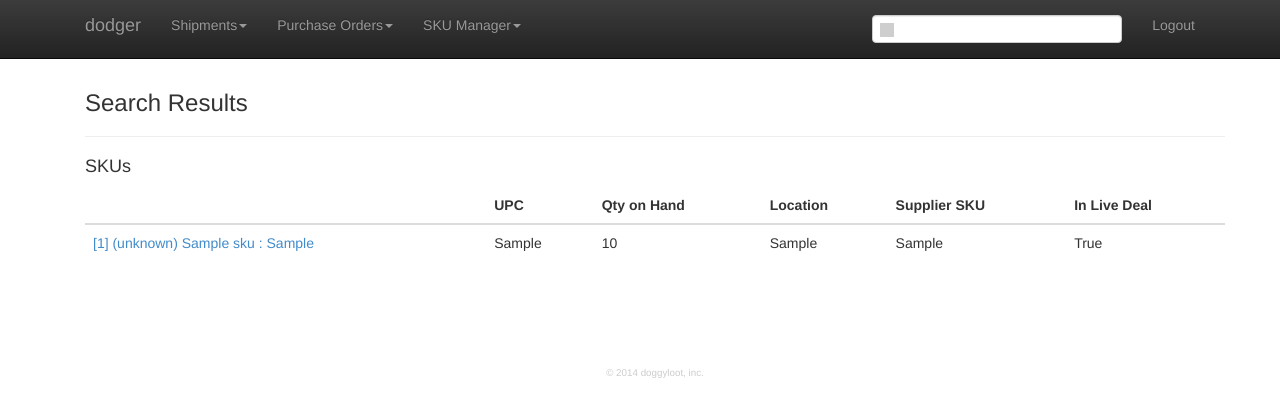
After one commit to vforgione/dodger, a Django app: page /search/ in a window 1280 px wide. The commit adds this page. Shown: the top 417 px of the page. Run offline with Django 3.2, Linux system fonts and the light colour scheme; a user stored in the database is signed in; data comes from the database, SQL or seed files in the repository; tables that the repository leaves empty hold one stand-in row (values such as "Sample post"); parts of the project's set-up code (start-up, migrations or seed data) failed here and were passed over; some libraries are stand-ins or nearby versions; grey boxes are pictures that could not be loaded.

Commit message:
added search functionality -- closes #26

```diff
--- /dev/null
+++ b/app/templates/app/search.html
@@ -0,0 +1,36 @@
+{% extends 'dodger/base.html' %}
+
+{% block content %}
+<h3>Search Results</h3>
+<hr />
+
+{% if not skus %}
+<p>No results.</p>
+{% endif %}
+
+{% if skus %}
+<h4>SKUs</h4>
+<div class="table-responsive">
+  <table class="table">
+  <thead>
+    <tr>
+      <th>&nbsp;</th><th>UPC</th><th>Qty on Hand</th><th>Location</th><th>Supplier SKU</th><th>In Live Deal</th>
+    </tr>
+  </thead>
+  <tbody>
+    {% for sku in skus %}
+    <tr>
+      <td><a href="{{ sku.get_absolute_url }}" target="_blank">{{ sku }}</a></td>
+      <td>{{ sku.upc }}</td>
+      <td>{{ sku.quantity_on_hand }}</td>
+      <td>{{ sku.location }}</td>
+      <td>{{ sku.supplier_sku }}</td>
+      <td>{{ sku.in_live_deal }}</td>
+    </tr>
+    {% endfor %}
+  </tbody>
+  </table>
+</div>
+{% endif %}
+
+{% endblock %}
--- a/app/templates/app/sku__view.html
+++ b/app/templates/app/sku__view.html
@@ -25,7 +25,7 @@
   <tr><th>In Live Deal</th><td>{{ sku.in_live_deal }}</td></tr>
   <tr><th>Date Created</th><td>{{ sku.created }}</td></tr>
   <tr><th>Date Last Modified</th><td>{{ sku.modified }}</td></tr>
-  {% if sku.skuattribute_set|length %}
+  {% if sku.skuattribute_set.all|length %}
   <tr>
     <td colspan="2">
       <h4>Attributes</h4>
--- a/app/urls.py
+++ b/app/urls.py
@@ -3,6 +3,10 @@ from django.conf.urls import patterns, url
 
 urlpatterns = patterns(
     'app.views',
+
+    ##
+    # search
+    url(r'^search/$', 'search', name='search'),
 
     ## adjustments
     # cost adjustments
--- a/app/views.py
+++ b/app/views.py
@@ -18,6 +18,38 @@ from models import *
 PAGE_SIZE = 20
 
 TZ = timezone('America/Chicago')
+
+
+##
+# search
+@login_required
+def search(request):
+    q = request.GET.get('q', None)
+
+    skus = Sku.objects.all()
+
+    if q:
+        attrs = [obj.sku.id for obj in SkuAttribute.objects.filter(value=q)]
+
+        skus = skus.filter(
+            Q(id__icontains=q) |
+            Q(name__icontains=q) |
+            Q(upc__icontains=q) |
+            Q(location__icontains=q) |
+            Q(brand__name__icontains=q) |
+            Q(owner__username__icontains=q) |
+            Q(supplier__name__icontains=q) |
+            Q(supplier_sku__icontains=q) |
+            Q(id__in=attrs)
+        )
+
+    return render_to_response(
+        'app/search.html',
+        {
+            'skus': skus,
+        },
+        context_instance=RequestContext(request)
+    )
 
 
 ## adjustments
--- a/templates/dodger/base.html
+++ b/templates/dodger/base.html
@@ -87,6 +87,11 @@
         <div class="navbar-collapse collapse navbar-right">
           <ul class="nav navbar-nav">
             {% if user.is_active and user.is_authenticated %}
+            <li><a>
+              <form action="{% url 'app:search' %}" method="get" class="form-search form-inline">
+                <input type="text" name="q" class="search-query form-control" style="height:2em;width:250px" />
+              </form>
+            </a></li>
             <li><a href="/accounts/logout/">Logout</a></li>
             {% elif not user.is_authenticated %}
             <li><a href="{% url 'social:begin' 'google' %}">Login</a></li>
@@ -117,6 +122,29 @@
   {% block highlightjs %}{% endblock %}
   {% block contentjs %}{% endblock %}
   {% block extrajs %}{% endblock %}
+<style type="text/css">
+input.search-query {
+    padding-left:26px;
+}
+
+form.form-search {
+    position: relative;
+}
+
+form.form-search:before {
+    content:'';
+    display: block;
+    width: 14px;
+    height: 14px;
+    background-image: url(http://getbootstrap.com/2.3.2/assets/img/glyphicons-halflings.png);
+    background-position: -48px 0;
+    position: absolute;
+    top:8px;
+    left:8px;
+    opacity: .5;
+    z-index: 1000;
+}
+</style>
 </div>
 </body>
 </html>
```
